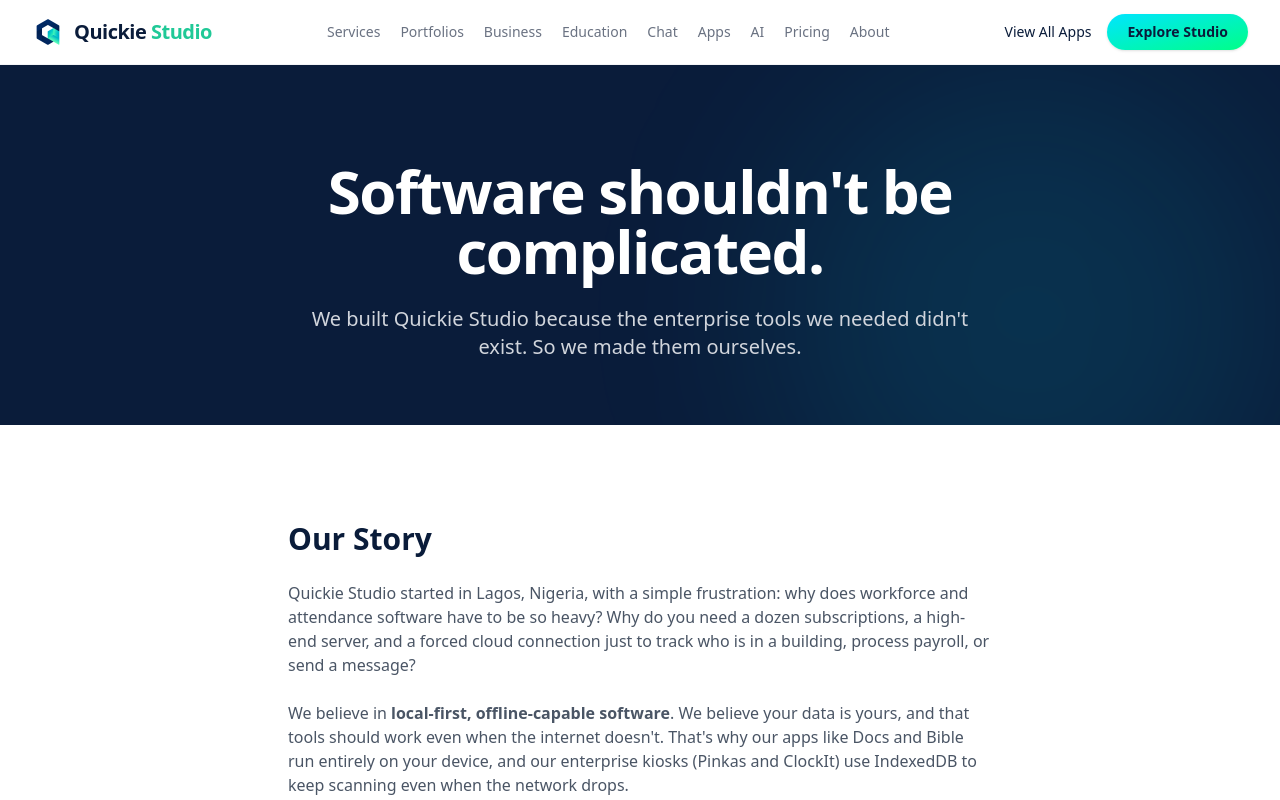
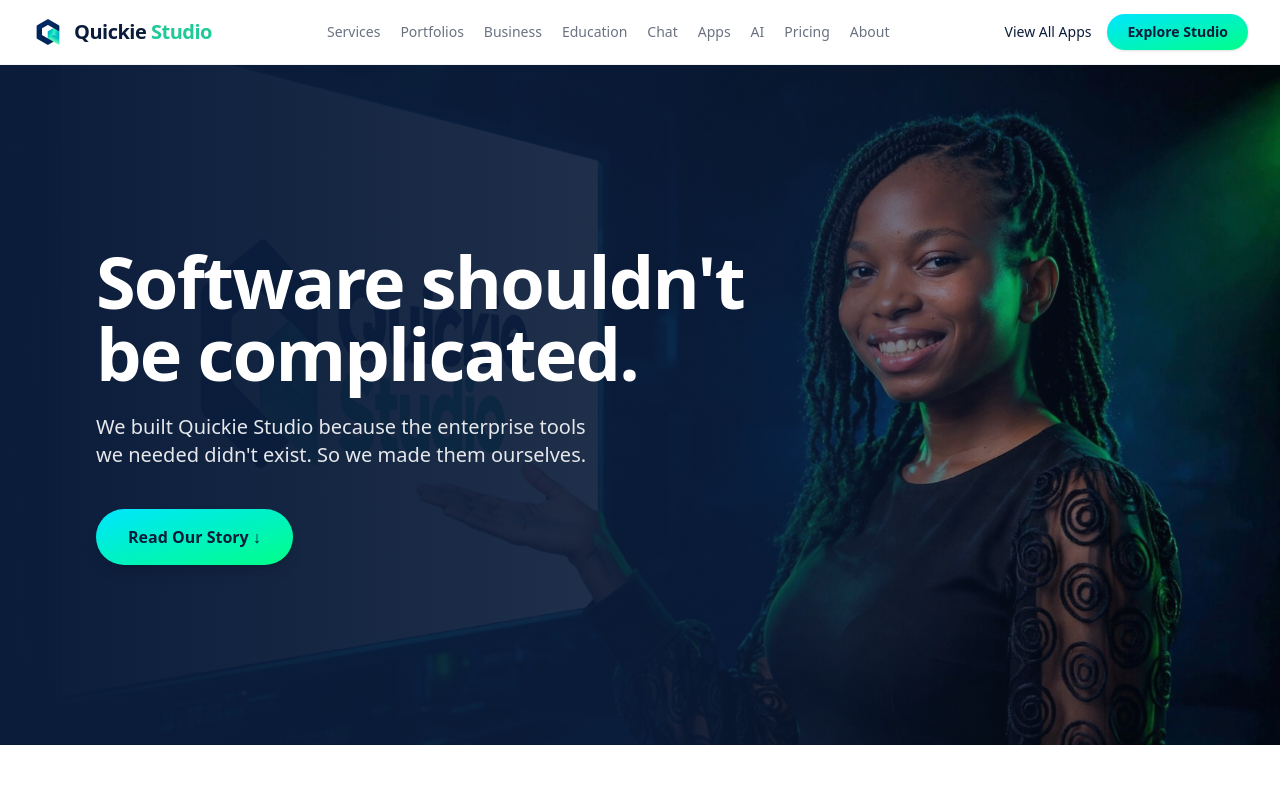
Before and after one commit to IamSalvation/quickie-studio, a Next.js app: page /about in a window 1280 px wide. Shown: the top 800 px of the page. Built offline with nearby package versions, Linux system fonts and the light colour scheme.

Commit message:
Design: Add brand ambassador image to About page Hero

```diff
--- a/app/about/page.tsx
+++ b/app/about/page.tsx
@@ -1,32 +1,61 @@
 "use client";
 
 import { motion } from "framer-motion";
+import Image from "next/image";
 import { Navbar } from "@/components/Navbar";
 import { Footer } from "@/components/Footer";
 
 const fadeUp = {
   hidden: { opacity: 0, y: 20 },
-  visible: { opacity: 1, y: 0, transition: { duration: 0.5, ease: "easeOut" as const } }
+  visible: { opacity: 1, y: 0, transition: { duration: 0.6, ease: "easeOut" as const } }
 };
 
 export default function AboutPage() {
   return (
-    <main className="min-h-screen bg-white">
+    <main className="min-h-screen bg-white overflow-hidden">
       <Navbar />
 
-      <section className="pt-24 pb-16 bg-navy text-white text-center relative overflow-hidden">
-        <div className="absolute top-0 right-0 w-[500px] h-[500px] bg-cyan/10 blur-[100px] rounded-full pointer-events-none"></div>
-        <motion.div initial="hidden" animate="visible" variants={fadeUp} className="container mx-auto px-4 md:px-8 max-w-4xl relative z-10">
-          <h1 className="text-4xl md:text-6xl font-extrabold tracking-tight mb-6">
-            Software shouldn't be complicated.
-          </h1>
-          <p className="text-xl text-gray-300 max-w-2xl mx-auto">
-            We built Quickie Studio because the enterprise tools we needed didn't exist. So we made them ourselves.
-          </p>
-        </motion.div>
+      {/* HERO SECTION WITH FULL WIDTH IMAGE */}
+      <section className="relative pt-32 pb-32 bg-navy text-white overflow-hidden min-h-[85vh] flex items-center">
+
+        {/* Background Image Wrapper */}
+        <div className="absolute inset-0 z-0">
+          <Image
+            src="/screenshots/about-hero.jpg"
+            alt="Quickie Studio Brand Ambassador"
+            fill
+            className="object-cover object-[70%_center] md:object-center"
+            priority
+          />
+          {/* The Gradient Overlays */}
+          {/* Mobile: Solid Navy on top fading to transparent at bottom */}
+          <div className="absolute inset-0 bg-gradient-to-b from-navy via-navy/90 to-transparent md:hidden"></div>
+          {/* Desktop: Solid Navy on left fading to transparent on right */}
+          <div className="hidden md:block absolute inset-0 bg-gradient-to-r from-navy via-navy/90 to-transparent"></div>
+        </div>
+
+        {/* Text Content */}
+        <div className="container mx-auto px-4 md:px-8 relative z-10 max-w-6xl">
+          <motion.div initial="hidden" animate="visible" variants={fadeUp} className="max-w-2xl text-left">
+
+            <h1 className="text-4xl md:text-6xl lg:text-7xl font-extrabold tracking-tight mb-6 text-white text-balance">
+              Software shouldn't be complicated.
+            </h1>
+
+            <p className="text-xl text-gray-200 max-w-xl mb-10 text-balance">
+              We built Quickie Studio because the enterprise tools we needed didn't exist. So we made them ourselves.
+            </p>
+
+            <a href="#story" className="inline-flex items-center justify-center rounded-full bg-quickie-gradient px-8 py-4 text-base font-bold text-navy shadow-lg transition-transform hover:scale-105">
+              Read Our Story ↓
+            </a>
+
+          </motion.div>
+        </div>
       </section>
 
-      <section className="py-24">
+      {/* OUR STORY SECTION */}
+      <section id="story" className="py-24 bg-white">
         <div className="container mx-auto px-4 md:px-8 max-w-3xl">
           <motion.div initial="hidden" whileInView="visible" viewport={{ once: true }} variants={fadeUp} className="prose prose-lg prose-navy mx-auto text-gray-600">
             <h2 className="text-3xl font-bold text-navy mb-6">Our Story</h2>
```
Also changed, not shown: public/screenshots/about-hero.jpg (added).
